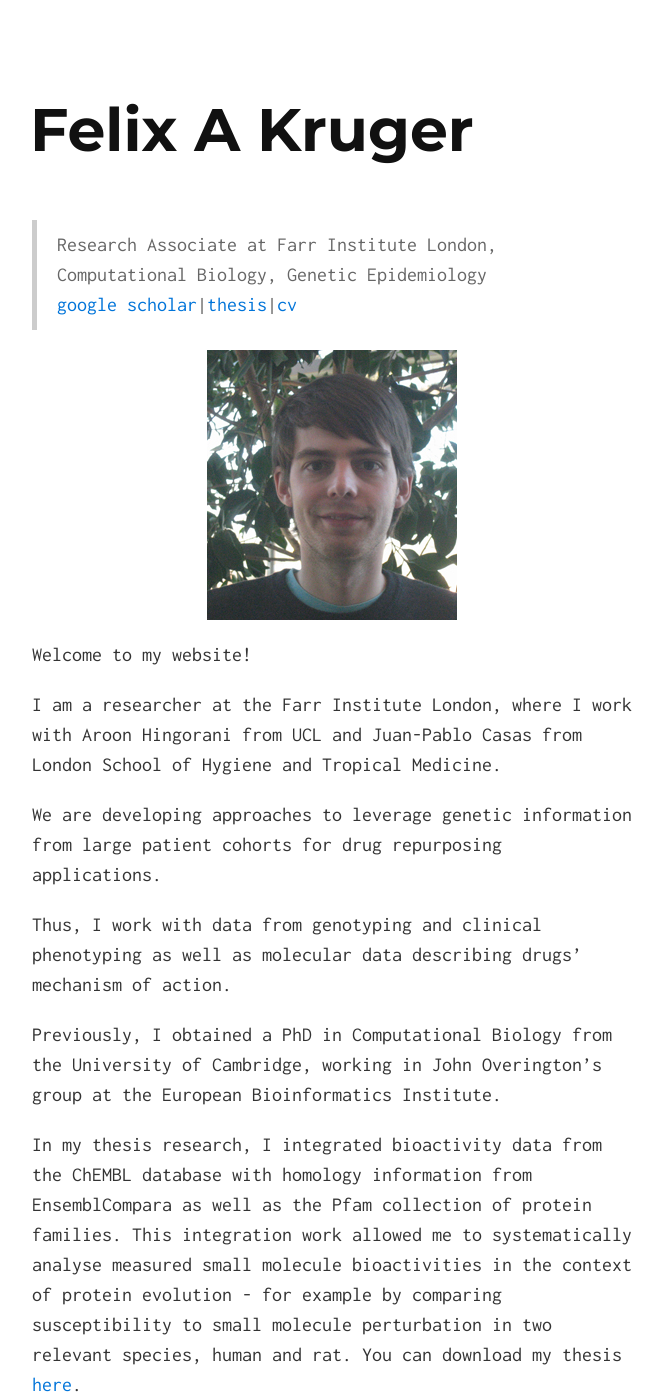
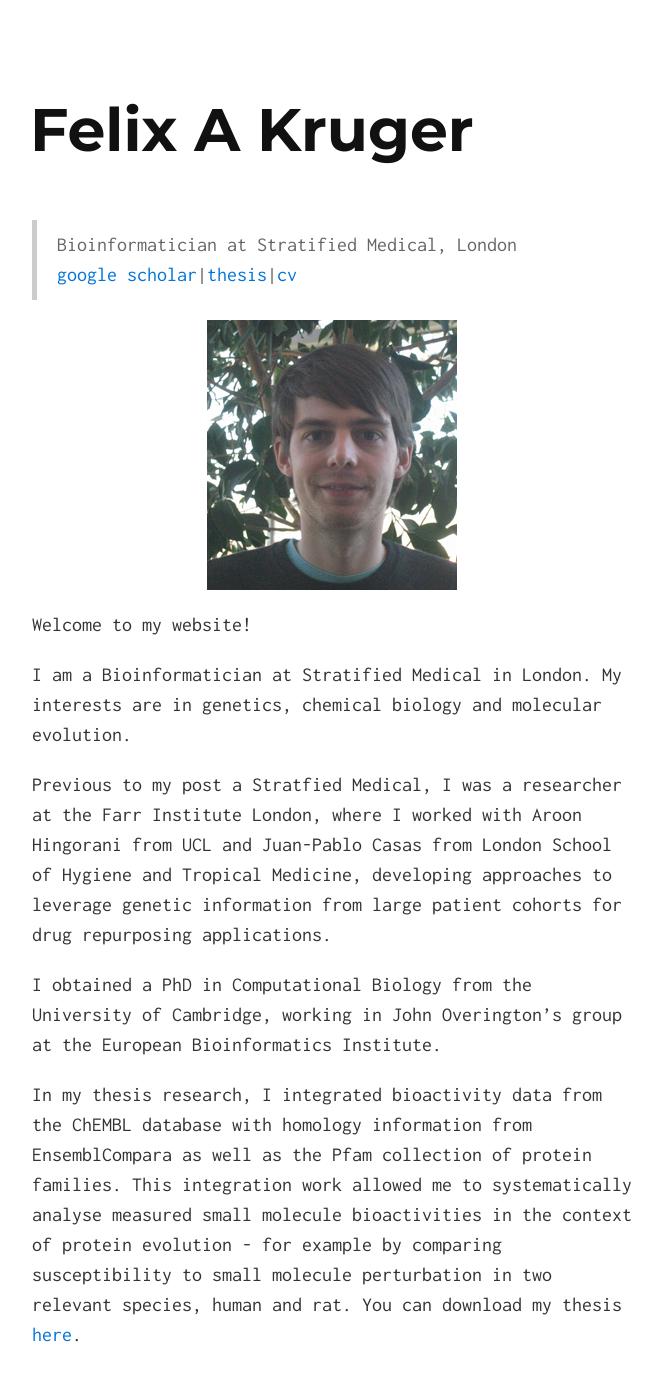
Before and after one commit to fak/fakruger, a Jekyll site: the page built from index.html, in a window 1280 px wide and 1400 px high. Shown: the whole window, without its empty margins (308-970 px from the left). Built offline with Jekyll 4.4.1, drawn with Linux system fonts in a browser that asks for light colours.

Commit message:
updated job description

```diff
--- a/_includes/index.md
+++ b/_includes/index.md
@@ -1,6 +1,6 @@
 
 
-> Research Associate at Farr Institute London, Computational Biology, Genetic Epidemiology <br> [google scholar](http://scholar.google.co.uk/citations?user=mZvWSesAAAAJ&hl=en)\|[thesis](https://www.repository.cam.ac.uk/handle/1810/245655)\|[cv](https://github.com/fak/fakruger/raw/gh-pages/assets/fak.pdf)
+> Bioinformatician at Stratified Medical, London <br> [google scholar](http://scholar.google.co.uk/citations?user=mZvWSesAAAAJ&hl=en)\|[thesis](https://www.repository.cam.ac.uk/handle/1810/245655)\|[cv](https://github.com/fak/fakruger/raw/gh-pages/assets/fak.pdf)
 
 
 
@@ -8,13 +8,11 @@
 
 Welcome to my website!
 
-I am a researcher at the Farr Institute London, where I work with Aroon Hingorani from UCL and Juan-Pablo Casas from London School of Hygiene and Tropical Medicine.
+I am a Bioinformatician at Stratified Medical in London. My interests are in genetics, chemical biology and molecular evolution.
 
- We are developing approaches to leverage genetic information from large patient cohorts for drug repurposing applications.
+Previous to my post a Stratfied Medical, I was a researcher at the Farr Institute London, where I worked with Aroon Hingorani from UCL and Juan-Pablo Casas from London School of Hygiene and Tropical Medicine, developing approaches to leverage genetic information from large patient cohorts for drug repurposing applications.
 
- Thus, I work with data from genotyping and clinical phenotyping as well as molecular data describing drugs' mechanism of action.
-
-Previously, I obtained a PhD in Computational Biology from the University of Cambridge, working in John Overington's group at the European Bioinformatics Institute.
+I obtained a PhD in Computational Biology from the University of Cambridge, working in John Overington's group at the European Bioinformatics Institute.
 
 In my thesis research, I integrated bioactivity data from the ChEMBL database with homology information from EnsemblCompara as well as the Pfam collection of protein families. This integration work allowed me to systematically analyse measured small molecule bioactivities in the context of protein evolution - for example by comparing susceptibility to small molecule perturbation in two relevant species, human and rat. You can download my thesis [here](https://www.repository.cam.ac.uk/handle/1810/245655).
 
@@ -42,6 +40,4 @@ Download full CV [here](https://github.com/fak/fakruger/blob/gh-pages/assets/fak
 
 Felix Kruger (Twitter: [mo_sander](http://twitter.com/mo_sander) / GitHub: [fak](http://github.com/fak)).
 
-
-
 This site was built with [Jekyll](http://jekyllrb.com/) and the [Solo](http://solo.chibi.io/) theme.
```
